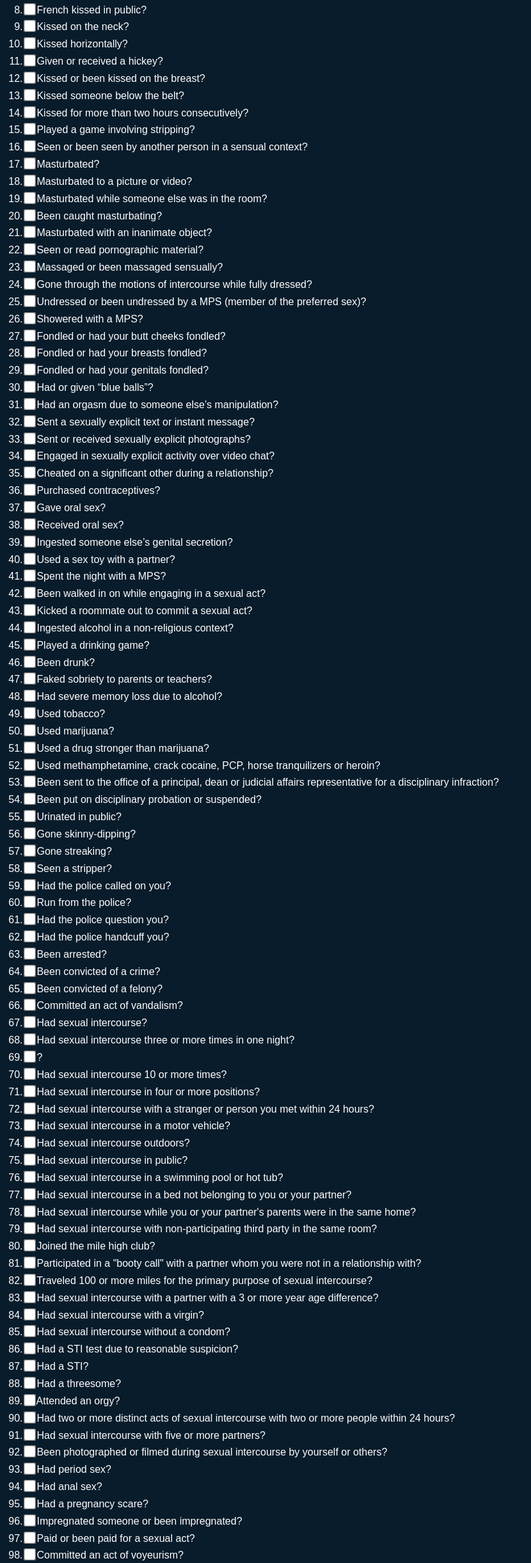
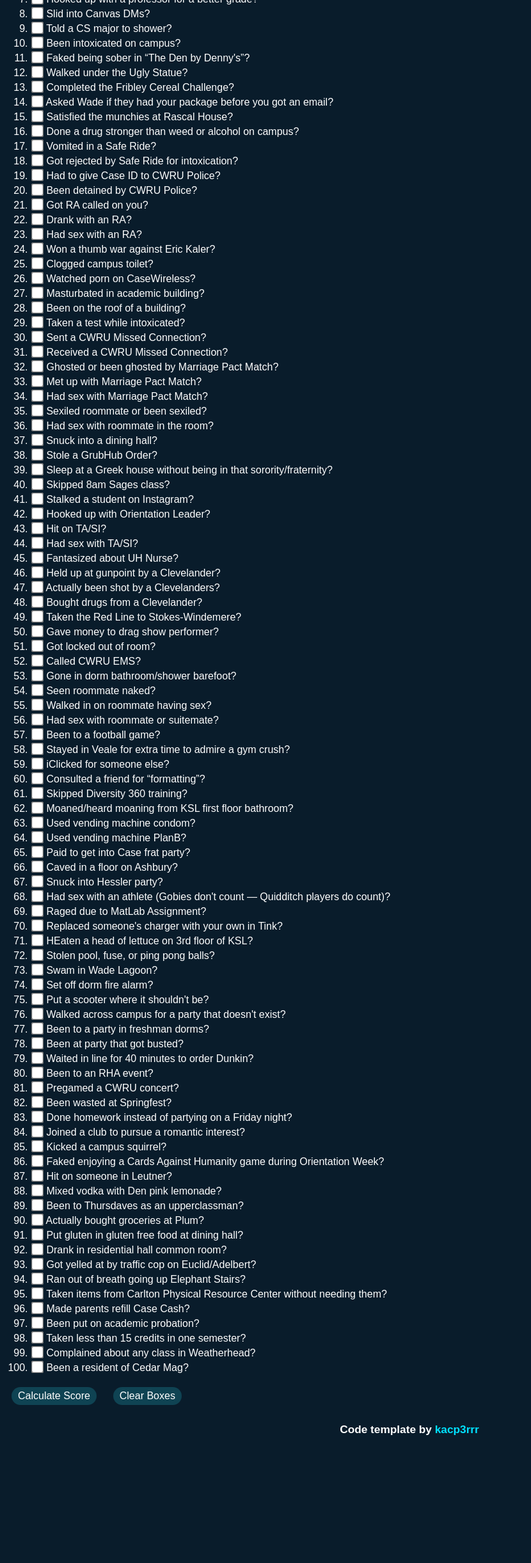
Before and after one commit to Tunas1337/cwrupurity.github.io, a plain HTML site: page index.html in a window 1280 px wide. Shown: the part 254-2697 px from the top of the page at 64% size, without its empty margins (0-830 px from the left). After the commit the page ends 2528 px from the top, so only its background shows below. Drawn offline with nearby package versions, Linux system fonts and the light colour scheme.

Commit message:
Update questions

```diff
--- a/index.html
+++ b/index.html
@@ -8,9 +8,6 @@
     <meta name="theme-color" content="#08526e">
     <link rel="icon" type="image/png" href="https://ih1.redbubble.net/image.3790536184.5741/st,small,507x507-pad,600x600,f8f8f8.jpg" />
     <script src="script.js"></script>
-    <link rel="stylesheet" href="https://maxcdn.bootstrapcdn.com/bootstrap/3.4.1/css/bootstrap.min.css">
-    <script src="https://ajax.googleapis.com/ajax/libs/jquery/3.6.1/jquery.min.js"></script>
-    <script src="https://maxcdn.bootstrapcdn.com/bootstrap/3.4.1/js/bootstrap.min.js"></script>
     <link rel="stylesheet" href="styles.css">
 </head>
 <html>
@@ -26,106 +23,106 @@
     </div>
     <div id="questions">
         <ol>
-            <li> <input type="checkbox" id="1"> Held hands romantically?
-            <li> <input type="checkbox" id="2"> Been on a date?
-            <li> <input type="checkbox" id="3"> Been in a relationship?
-            <li> <input type="checkbox" id="4"> Danced without leaving room for Jesus?
-            <li> <input type="checkbox" id="5"> Kissed a non-family member?
-            <li> <input type="checkbox" id="6"> Kissed a non-family member on the lips?
-            <li> <input type="checkbox" id="7"> French kissed?
-            <li> <input type="checkbox" id="8"> French kissed in public?
-            <li> <input type="checkbox" id="9"> Kissed on the neck?
-            <li> <input type="checkbox" id="10"> Kissed horizontally?
-            <li> <input type="checkbox" id="11"> Given or received a hickey?
-            <li> <input type="checkbox" id="12"> Kissed or been kissed on the breast?
-            <li> <input type="checkbox" id="13"> Kissed someone below the belt?
-            <li> <input type="checkbox" id="14"> Kissed for more than two hours consecutively?
-            <li> <input type="checkbox" id="15"> Played a game involving stripping?
-            <li> <input type="checkbox" id="16"> Seen or been seen by another person in a sensual context?
-            <li> <input type="checkbox" id="17"> Masturbated?
-            <li> <input type="checkbox" id="18"> Masturbated to a picture or video?
-            <li> <input type="checkbox" id="19"> Masturbated while someone else was in the room?
-            <li> <input type="checkbox" id="20"> Been caught masturbating?
-            <li> <input type="checkbox" id="21"> Masturbated with an inanimate object?
-            <li> <input type="checkbox" id="22"> Seen or read pornographic material?
-            <li> <input type="checkbox" id="23"> Massaged or been massaged sensually?
-            <li> <input type="checkbox" id="24"> Gone through the motions of intercourse while fully dressed?
-            <li> <input type="checkbox" id="25"> Undressed or been undressed by a MPS (member of the preferred sex)?
-            <li> <input type="checkbox" id="26"> Showered with a MPS?
-            <li> <input type="checkbox" id="27"> Fondled or had your butt cheeks fondled?
-            <li> <input type="checkbox" id="28"> Fondled or had your breasts fondled?
-            <li> <input type="checkbox" id="29"> Fondled or had your genitals fondled?
-            <li> <input type="checkbox" id="30"> Had or given &ldquo;blue balls&rdquo;?
-            <li> <input type="checkbox" id="31"> Had an orgasm due to someone else&rsquo;s manipulation?
-            <li> <input type="checkbox" id="32"> Sent a sexually explicit text or instant message?
-            <li> <input type="checkbox" id="33"> Sent or received sexually explicit photographs?
-            <li> <input type="checkbox" id="34"> Engaged in sexually explicit activity over video chat?
-            <li> <input type="checkbox" id="35"> Cheated on a significant other during a relationship?
-            <li> <input type="checkbox" id="36"> Purchased contraceptives?
-            <li> <input type="checkbox" id="37"> Gave oral sex?
-            <li> <input type="checkbox" id="38"> Received oral sex?
-            <li> <input type="checkbox" id="39"> Ingested someone else&rsquo;s genital secretion?
-            <li> <input type="checkbox" id="40"> Used a sex toy with a partner?
-            <li> <input type="checkbox" id="41"> Spent the night with a MPS?
-            <li> <input type="checkbox" id="42"> Been walked in on while engaging in a sexual act?
-            <li> <input type="checkbox" id="43"> Kicked a roommate out to commit a sexual act?
-            <li> <input type="checkbox" id="44"> Ingested alcohol in a non-religious context?
-            <li> <input type="checkbox" id="45"> Played a drinking game?
-            <li> <input type="checkbox" id="46"> Been drunk?
-            <li> <input type="checkbox" id="47"> Faked sobriety to parents or teachers?
-            <li> <input type="checkbox" id="48"> Had severe memory loss due to alcohol?
-            <li> <input type="checkbox" id="49"> Used tobacco?
-            <li> <input type="checkbox" id="50"> Used marijuana?
-            <li> <input type="checkbox" id="51"> Used a drug stronger than marijuana?
-            <li> <input type="checkbox" id="52"> Used methamphetamine, crack cocaine, PCP, horse tranquilizers or heroin?
-            <li> <input type="checkbox" id="53"> Been sent to the office of a principal, dean or judicial affairs representative for a disciplinary infraction?
-            <li> <input type="checkbox" id="54"> Been put on disciplinary probation or suspended?
-            <li> <input type="checkbox" id="55"> Urinated in public?
-            <li> <input type="checkbox" id="56"> Gone skinny-dipping?
-            <li> <input type="checkbox" id="57"> Gone streaking?
-            <li> <input type="checkbox" id="58"> Seen a stripper?
-            <li> <input type="checkbox" id="59"> Had the police called on you?
-            <li> <input type="checkbox" id="60"> Run from the police?
-            <li> <input type="checkbox" id="61"> Had the police question you?
-            <li> <input type="checkbox" id="62"> Had the police handcuff you?
-            <li> <input type="checkbox" id="63"> Been arrested?
-            <li> <input type="checkbox" id="64"> Been convicted of a crime?
-            <li> <input type="checkbox" id="65"> Been convicted of a felony?
-            <li> <input type="checkbox" id="66"> Committed an act of vandalism?
-            <li> <input type="checkbox" id="67"> Had sexual intercourse?
-            <li> <input type="checkbox" id="68"> Had sexual intercourse three or more times in one night?
-            <li> <input type="checkbox" id="69"> ?
-            <li> <input type="checkbox" id="70"> Had sexual intercourse 10 or more times?
-            <li> <input type="checkbox" id="71"> Had sexual intercourse in four or more positions?
-            <li> <input type="checkbox" id="72"> Had sexual intercourse with a stranger or person you met within 24 hours?
-            <li> <input type="checkbox" id="73"> Had sexual intercourse in a motor vehicle?
-            <li> <input type="checkbox" id="74"> Had sexual intercourse outdoors?
-            <li> <input type="checkbox" id="75"> Had sexual intercourse in public?
-            <li> <input type="checkbox" id="76"> Had sexual intercourse in a swimming pool or hot tub?
-            <li> <input type="checkbox" id="77"> Had sexual intercourse in a bed not belonging to you or your partner?
-            <li> <input type="checkbox" id="78"> Had sexual intercourse while you or your partner's parents were in the same home?
-            <li> <input type="checkbox" id="79"> Had sexual intercourse with non-participating third party in the same room?
-            <li> <input type="checkbox" id="80"> Joined the mile high club?
-            <li> <input type="checkbox" id="81"> Participated in a "booty call" with a partner whom you were not in a relationship with?
-            <li> <input type="checkbox" id="82"> Traveled 100 or more miles for the primary purpose of sexual intercourse?
-            <li> <input type="checkbox" id="83"> Had sexual intercourse with a partner with a 3 or more year age difference?
-            <li> <input type="checkbox" id="84"> Had sexual intercourse with a virgin?
-            <li> <input type="checkbox" id="85"> Had sexual intercourse without a condom?
-            <li> <input type="checkbox" id="86"> Had a STI test due to reasonable suspicion?
-            <li> <input type="checkbox" id="87"> Had a STI?
-            <li> <input type="checkbox" id="88"> Had a threesome?
-            <li> <input type="checkbox" id="89"> Attended an orgy?
-            <li> <input type="checkbox" id="90"> Had two or more distinct acts of sexual intercourse with two or more people within 24 hours?
-            <li> <input type="checkbox" id="91"> Had sexual intercourse with five or more partners?
-            <li> <input type="checkbox" id="92"> Been photographed or filmed during sexual intercourse by yourself or others?
-            <li> <input type="checkbox" id="93"> Had period sex?
-            <li> <input type="checkbox" id="94"> Had anal sex?
-            <li> <input type="checkbox" id="95"> Had a pregnancy scare?
-            <li> <input type="checkbox" id="96"> Impregnated someone or been impregnated?
-            <li> <input type="checkbox" id="97"> Paid or been paid for a sexual act?
-            <li> <input type="checkbox" id="98"> Committed an act of voyeurism?
-            <li> <input type="checkbox" id="99"> Committed an act of incest?
-            <li> <input type="checkbox" id="100"> Engaged in bestiality?
+            <li> <input type="checkbox" id="1"> Walked to party in hoe clothing while cold?
+            <li> <input type="checkbox" id="2"> Went on Mitchell's date?
+            <li> <input type="checkbox" id="3"> Kissed under the Hand?
+            <li> <input type="checkbox" id="4"> Made out at ZBT?
+            <li> <input type="checkbox" id="5"> Hooked up on the quad?
+            <li> <input type="checkbox" id="6"> Flirted with lab partner?
+            <li> <input type="checkbox" id="7"> Hooked up with a professor for a better grade?
+            <li> <input type="checkbox" id="8"> Slid into Canvas DMs?
+            <li> <input type="checkbox" id="9"> Told a CS major to shower?
+            <li> <input type="checkbox" id="10"> Been intoxicated on campus?
+            <li> <input type="checkbox" id="11"> Faked being sober in “The Den by Denny's”?
+            <li> <input type="checkbox" id="12"> Walked under the Ugly Statue?
+            <li> <input type="checkbox" id="13"> Completed the Fribley Cereal Challenge?
+            <li> <input type="checkbox" id="14"> Asked Wade if they had your package before you got an email?
+            <li> <input type="checkbox" id="15"> Satisfied the munchies at Rascal House?
+            <li> <input type="checkbox" id="16"> Done a drug stronger than weed or alcohol on campus?
+            <li> <input type="checkbox" id="17"> Vomited in a Safe Ride?
+            <li> <input type="checkbox" id="18"> Got rejected by Safe Ride for intoxication?
+            <li> <input type="checkbox" id="19"> Had to give Case ID to CWRU Police?
+            <li> <input type="checkbox" id="20"> Been detained by CWRU Police?
+            <li> <input type="checkbox" id="21"> Got RA called on you?
+            <li> <input type="checkbox" id="22"> Drank with an RA?
+            <li> <input type="checkbox" id="23"> Had sex with an RA?
+            <li> <input type="checkbox" id="24"> Won a thumb war against Eric Kaler?
+            <li> <input type="checkbox" id="25"> Clogged campus toilet?
+            <li> <input type="checkbox" id="26"> Watched porn on CaseWireless?
+            <li> <input type="checkbox" id="27"> Masturbated in academic building?
+            <li> <input type="checkbox" id="28"> Been on the roof of a building?
+            <li> <input type="checkbox" id="29"> Taken a test while intoxicated?
+            <li> <input type="checkbox" id="30"> Sent a CWRU Missed Connection?
+            <li> <input type="checkbox" id="31"> Received a CWRU Missed Connection?
+            <li> <input type="checkbox" id="32"> Ghosted or been ghosted by Marriage Pact Match?
+            <li> <input type="checkbox" id="33"> Met up with Marriage Pact Match?
+            <li> <input type="checkbox" id="34"> Had sex with Marriage Pact Match?
+            <li> <input type="checkbox" id="35"> Sexiled roommate or been sexiled?
+            <li> <input type="checkbox" id="36"> Had sex with roommate in the room?
+            <li> <input type="checkbox" id="37"> Snuck into a dining hall?
+            <li> <input type="checkbox" id="38"> Stole a GrubHub Order?
+            <li> <input type="checkbox" id="39"> Sleep at a Greek house without being in that sorority/fraternity?
+            <li> <input type="checkbox" id="40"> Skipped 8am Sages class?
+            <li> <input type="checkbox" id="41"> Stalked a student on Instagram?
+            <li> <input type="checkbox" id="42"> Hooked up with Orientation Leader?
+            <li> <input type="checkbox" id="43"> Hit on TA/SI?
+            <li> <input type="checkbox" id="44"> Had sex with TA/SI?
+            <li> <input type="checkbox" id="45"> Fantasized about UH Nurse?
+            <li> <input type="checkbox" id="46"> Held up at gunpoint by a Clevelander?
+            <li> <input type="checkbox" id="47"> Actually been shot by a Clevelanders?
+            <li> <input type="checkbox" id="48"> Bought drugs from a Clevelander?
+            <li> <input type="checkbox" id="49"> Taken the Red Line to Stokes-Windemere?
+            <li> <input type="checkbox" id="50"> Gave money to drag show performer?
+            <li> <input type="checkbox" id="51"> Got locked out of room?
+            <li> <input type="checkbox" id="52"> Called CWRU EMS?
+            <li> <input type="checkbox" id="53"> Gone in dorm bathroom/shower barefoot?
+            <li> <input type="checkbox" id="54"> Seen roommate naked?
+            <li> <input type="checkbox" id="55"> Walked in on roommate having sex?
+            <li> <input type="checkbox" id="56"> Had sex with roommate or suitemate?
+            <li> <input type="checkbox" id="57"> Been to a football game?
+            <li> <input type="checkbox" id="58"> Stayed in Veale for extra time to admire a gym crush?
+            <li> <input type="checkbox" id="59"> iClicked for someone else?
+            <li> <input type="checkbox" id="60"> Consulted a friend for “formatting”?
+            <li> <input type="checkbox" id="61"> Skipped Diversity 360 training?
+            <li> <input type="checkbox" id="62"> Moaned/heard moaning from KSL first floor bathroom?
+            <li> <input type="checkbox" id="63"> Used vending machine condom?
+            <li> <input type="checkbox" id="64"> Used vending machine PlanB?
+            <li> <input type="checkbox" id="65"> Paid to get into Case frat party?
+            <li> <input type="checkbox" id="66"> Caved in a floor on Ashbury?
+            <li> <input type="checkbox" id="67"> Snuck into Hessler party?
+            <li> <input type="checkbox" id="68"> Had sex with an athlete (Gobies don't count — Quidditch players do count)?
+            <li> <input type="checkbox" id="69"> Raged due to MatLab Assignment?
+            <li> <input type="checkbox" id="70"> Replaced someone's charger with your own in Tink?
+            <li> <input type="checkbox" id="71"> HEaten a head of lettuce on 3rd floor of KSL?
+            <li> <input type="checkbox" id="72"> Stolen pool, fuse, or ping pong balls?
+            <li> <input type="checkbox" id="73"> Swam in Wade Lagoon?
+            <li> <input type="checkbox" id="74"> Set off dorm fire alarm?
+            <li> <input type="checkbox" id="75"> Put a scooter where it shouldn't be?
+            <li> <input type="checkbox" id="76"> Walked across campus for a party that doesn't exist?
+            <li> <input type="checkbox" id="77"> Been to a party in freshman dorms?
+            <li> <input type="checkbox" id="78"> Been at party that got busted?
+            <li> <input type="checkbox" id="79"> Waited in line for 40 minutes to order Dunkin?
+            <li> <input type="checkbox" id="80"> Been to an RHA event?
+            <li> <input type="checkbox" id="81"> Pregamed a CWRU concert?
+            <li> <input type="checkbox" id="82"> Been wasted at Springfest?
+            <li> <input type="checkbox" id="83"> Done homework instead of partying on a Friday night?
+            <li> <input type="checkbox" id="84"> Joined a club to pursue a romantic interest?
+            <li> <input type="checkbox" id="85"> Kicked a campus squirrel?
+            <li> <input type="checkbox" id="86"> Faked enjoying a Cards Against Humanity game during Orientation Week?
+            <li> <input type="checkbox" id="87"> Hit on someone in Leutner?
+            <li> <input type="checkbox" id="88"> Mixed vodka with Den pink lemonade?
+            <li> <input type="checkbox" id="89"> Been to Thursdaves as an upperclassman?
+            <li> <input type="checkbox" id="90"> Actually bought groceries at Plum?
+            <li> <input type="checkbox" id="91"> Put gluten in gluten free food at dining hall?
+            <li> <input type="checkbox" id="92"> Drank in residential hall common room?
+            <li> <input type="checkbox" id="93"> Got yelled at by traffic cop on Euclid/Adelbert?
+            <li> <input type="checkbox" id="94"> Ran out of breath going up Elephant Stairs?
+            <li> <input type="checkbox" id="95"> Taken items from Carlton Physical Resource Center without needing them?
+            <li> <input type="checkbox" id="96"> Made parents refill Case Cash?
+            <li> <input type="checkbox" id="97"> Been put on academic probation?
+            <li> <input type="checkbox" id="98"> Taken less than 15 credits in one semester?
+            <li> <input type="checkbox" id="99"> Complained about any class in Weatherhead?
+            <li> <input type="checkbox" id="100"> Been a resident of Cedar Mag?
         </ol>
 
         <input class="button" id="submit" type="submit" value="Calculate Score" onClick="calculateScore()">
```
